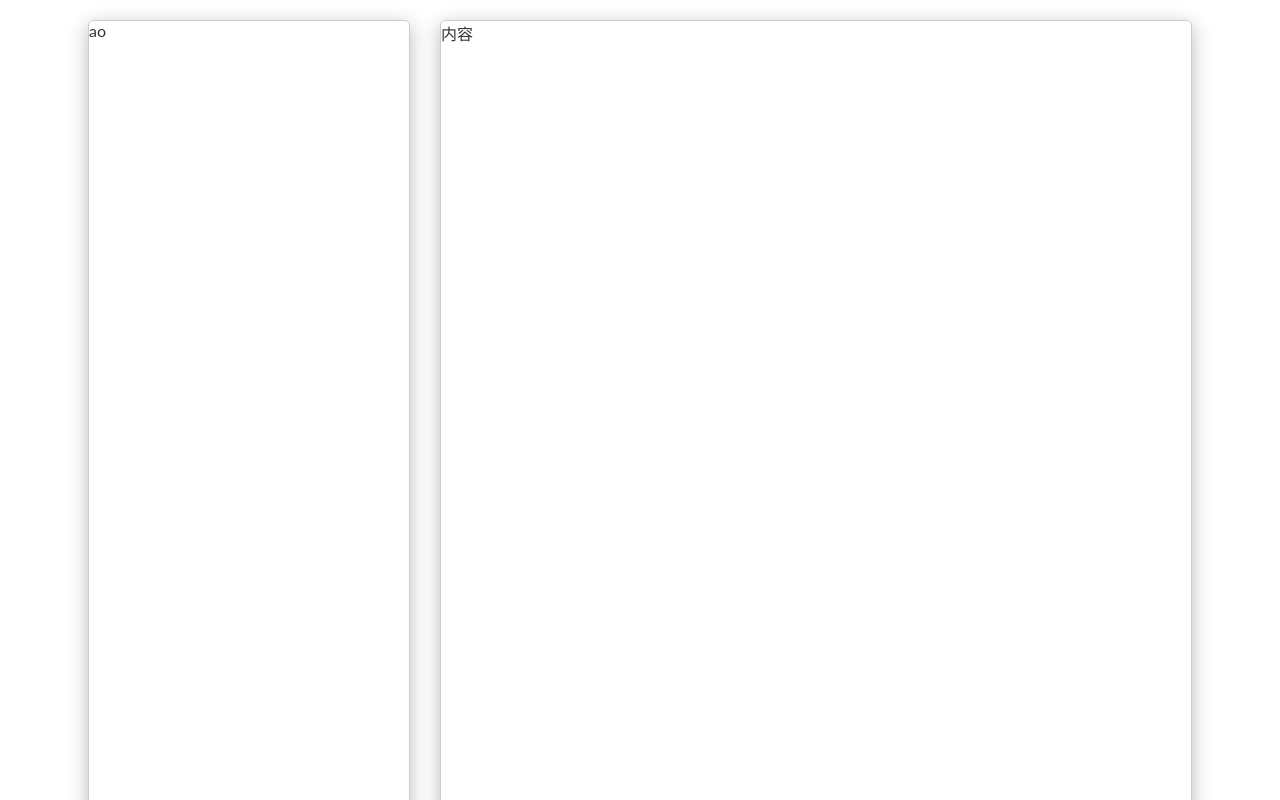
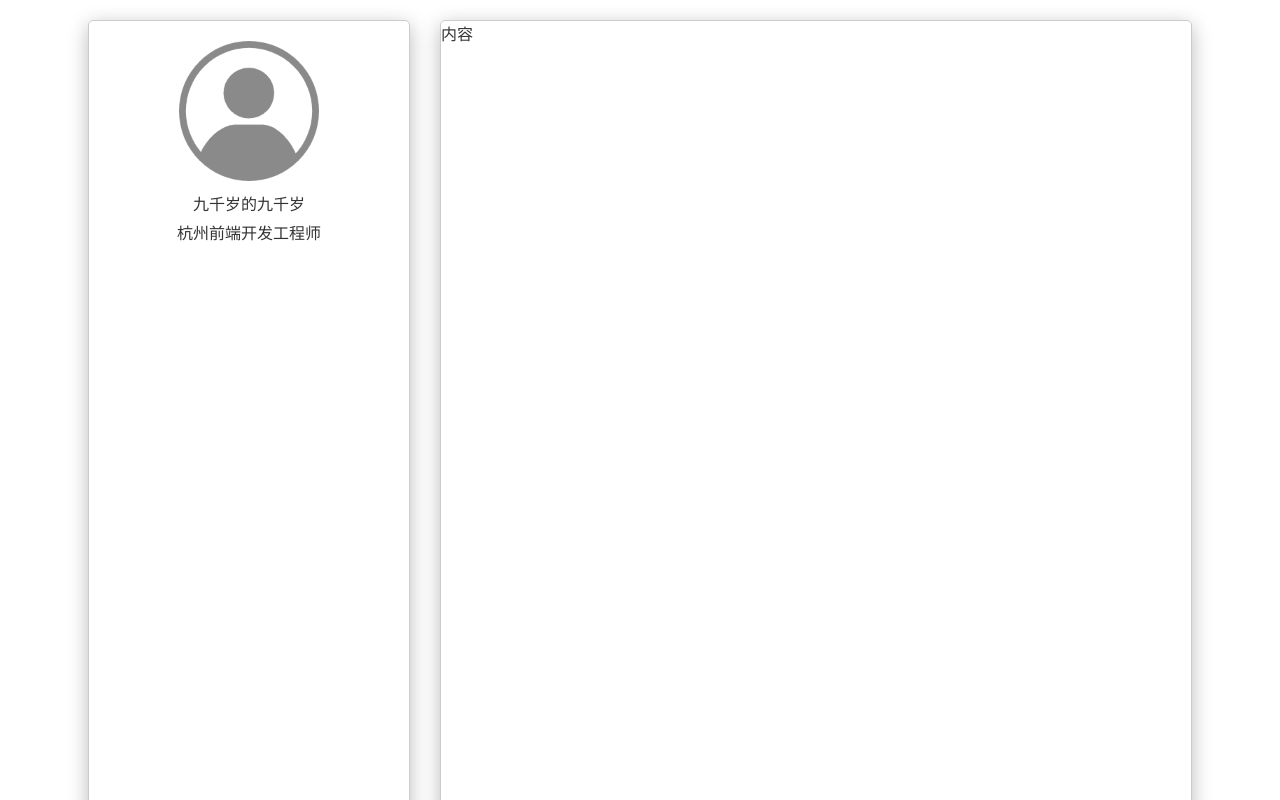
Before and after one commit to 861776203/Jet-resume, a Vue app: page /#/index in a window 1280 px wide. Shown: the top 800 px of the page. Built offline with nearby package versions, Linux system fonts and the light colour scheme.

Commit message:
卡片组件011

```diff
--- a/package.json
+++ b/package.json
@@ -9,6 +9,7 @@
   },
   "dependencies": {
     "core-js": "^3.6.5",
+    "element-plus": "^1.0.2-beta.40",
     "eslint-loader": "^4.0.2",
     "nprogress": "^0.2.0",
     "vue": "^3.0.0",
--- a/src/assets/styles/reset.scss
+++ b/src/assets/styles/reset.scss
@@ -12,3 +12,6 @@ body {
         overflow: hidden;
     }
 }
+p{
+    margin: 0;
+}
--- /dev/null
+++ b/src/layout/empty.vue
@@ -0,0 +1,11 @@
+<template>
+    <div>
+        <RouterView />
+    </div>
+</template>
+
+<script>
+export default {
+
+}
+</script>
--- a/src/main.js
+++ b/src/main.js
@@ -7,6 +7,10 @@ const app = createApp(App)
 import {autoRegister} from '@/components/autoRegister'
 autoRegister(app)
 
+import ElementPlus from 'element-plus'
+import 'element-plus/lib/theme-chalk/index.css'
+app.use(ElementPlus)
+
 import './assets/styles/reset.scss'
 
 app.use(router).mount('#app')
--- a/src/router/modules/root.js
+++ b/src/router/modules/root.js
@@ -1,6 +1,14 @@
+import EmptyLayout from '@/layout/empty'
 export default [
     {
-        path: '/index',
-        component: () => import(/* webpackChunkName: 'root' */ '@/views/index.vue')
+        path: '/',
+        redirect: '/index',
+        component: EmptyLayout,
+        children: [
+            {
+                path: 'index',
+                component: () => import(/* webpackChunkName: 'root' */ '@/views/index.vue')
+            }
+        ]
     }
 ]
--- /dev/null
+++ b/src/views/components/cards/C001.vue
@@ -0,0 +1,35 @@
+<template>
+    <div class="C001">
+        <img class="headImg" src="@/assets/images/headImg.png">
+        <p class="name">九千岁的九千岁</p>
+        <p class="address"><span>杭州</span>前端开发工程师</p>
+    </div>
+</template>
+
+<script>
+export default {
+
+}
+</script>
+<style lang='scss' scoped>
+.C001{
+    padding: 20px 15px;
+    font-size: 16px;
+    .headImg{
+        width: 140px;
+        height: 140px;
+        display: block;
+        margin: 0 auto;
+    }
+    .name{
+        text-align: center;
+        margin: 10px 0 5px 0;
+    }
+    .address{
+        text-align: center;
+        span{
+            //
+        }
+    }
+}
+</style>
--- a/src/views/index.vue
+++ b/src/views/index.vue
@@ -1,6 +1,8 @@
 <template>
     <div class="resume_box">
-        <div class="card">ao</div>
+        <div class="card">
+            <C001 />
+        </div>
         <div class="content">
             内容
         </div>
@@ -8,9 +10,10 @@
 </template>
 
 <script>
+import C001 from './components/cards/C001'
 export default {
-    setup() {
-
+    components: {
+        C001
     }
 }
 </script>
```
Also changed, not shown: src/assets/images/headImg.png (added), 1 other file (tests, documents, lock files or other folders).
